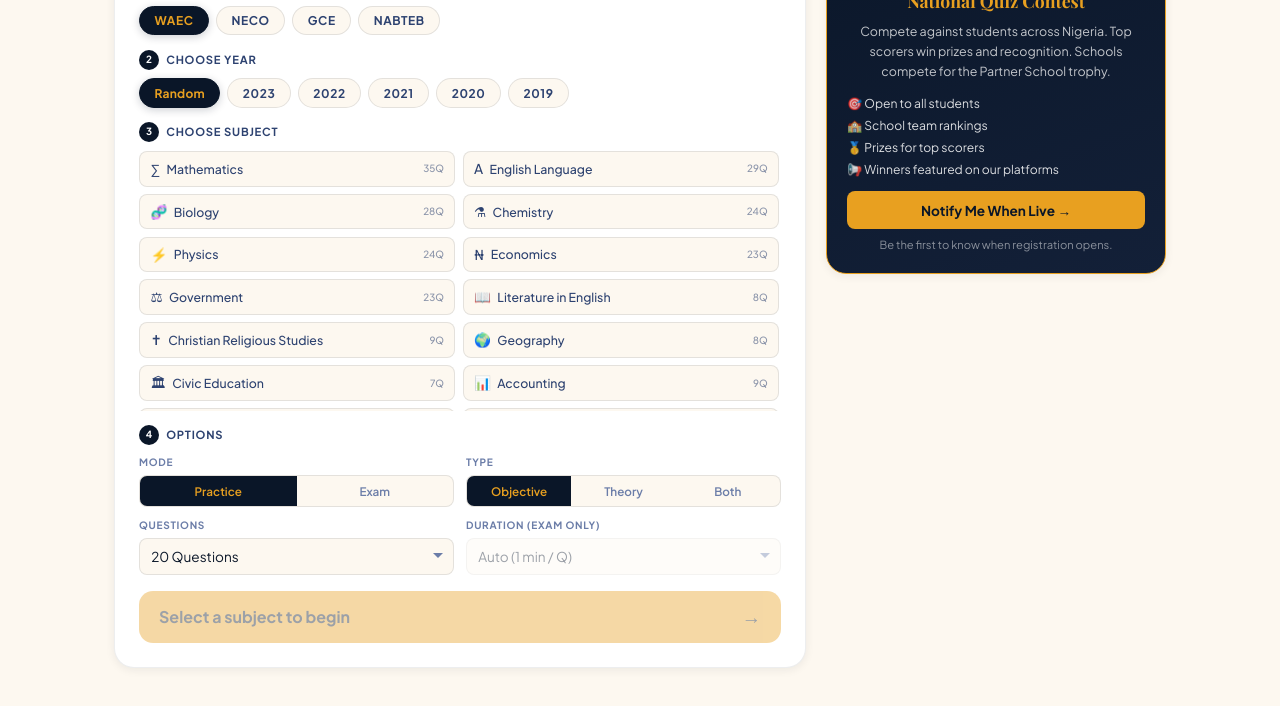
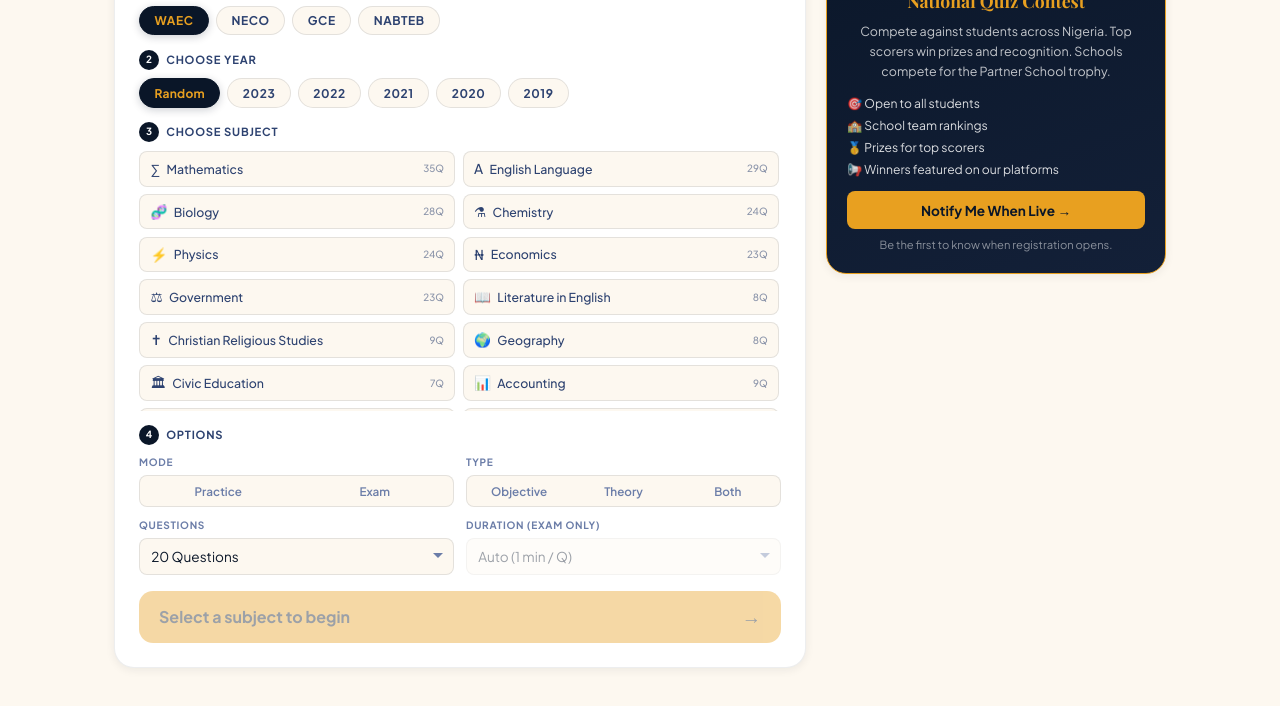
Before and after one commit to editoby1-bit/MY-EXAMS-APP, a plain HTML site: page index.html in a window 1280 px wide. Shown: the part 544-1250 px from the top of the page. Drawn offline with nearby package versions, Linux system fonts and the light colour scheme; a web font is replaced by a local one.

Commit message:
Add files via upload

```diff
--- a/index.html
+++ b/index.html
@@ -68,6 +68,7 @@
             <button id="loginBtn" class="btn-primary">Go</button>
           </div>
           <div id="studentPill" class="student-status">No student logged in</div>
+          <div id="planBadge" class="plan-badge hidden"></div>
         </div>
 
         <!-- Configure session -->
@@ -114,14 +115,14 @@
             <div class="option-group">
               <label class="opt-label">Mode</label>
               <div class="mode-toggle" id="modeToggle">
-                <button class="mode-btn active" data-mode="practice">Practice</button>
+                <button class="mode-btn" data-mode="practice">Practice</button>
                 <button class="mode-btn" data-mode="exam">Exam</button>
               </div>
             </div>
             <div class="option-group">
               <label class="opt-label">Type</label>
               <div class="mode-toggle" id="typeToggle">
-                <button class="mode-btn active" data-type="objective">Objective</button>
+                <button class="mode-btn" data-type="objective">Objective</button>
                 <button class="mode-btn" data-type="theory">Theory</button>
                 <button class="mode-btn" data-type="both">Both</button>
               </div>
```
